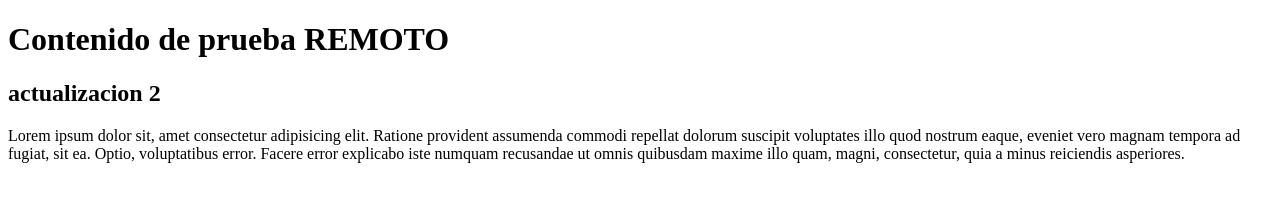
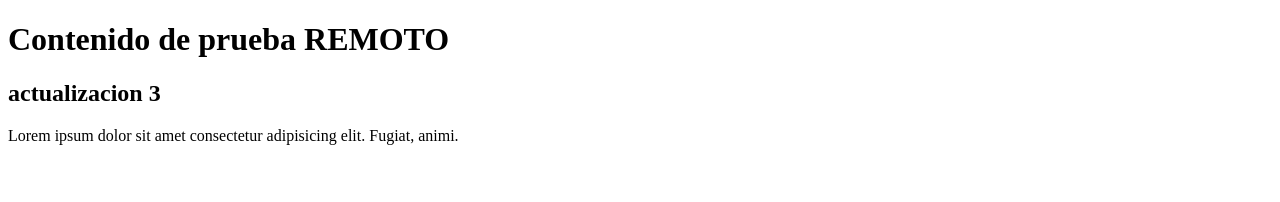
Before and after one commit to IngSanchezH/Github, a plain HTML site: page index.html in a window 1280 px wide. Drawn offline with Linux system fonts and the light colour scheme.

Commit message:
prueba de actualizacion 3

```diff
--- a/index.html
+++ b/index.html
@@ -9,8 +9,7 @@
 <body>
 
     <h1>Contenido de prueba REMOTO</h1>
-    <h2>actualizacion 2</h2>
-    <p>Lorem ipsum dolor sit, amet consectetur adipisicing elit. Ratione provident assumenda commodi repellat dolorum suscipit voluptates illo quod nostrum eaque, eveniet vero magnam tempora ad fugiat, sit ea. Optio, voluptatibus error. Facere error explicabo iste numquam recusandae ut omnis quibusdam maxime illo quam, magni, consectetur, quia a minus reiciendis asperiores.</p>
-
+    <h2>actualizacion 3</h2>
+    <p>Lorem ipsum dolor sit amet consectetur adipisicing elit. Fugiat, animi.</p>
 </body>
 </html>
```
